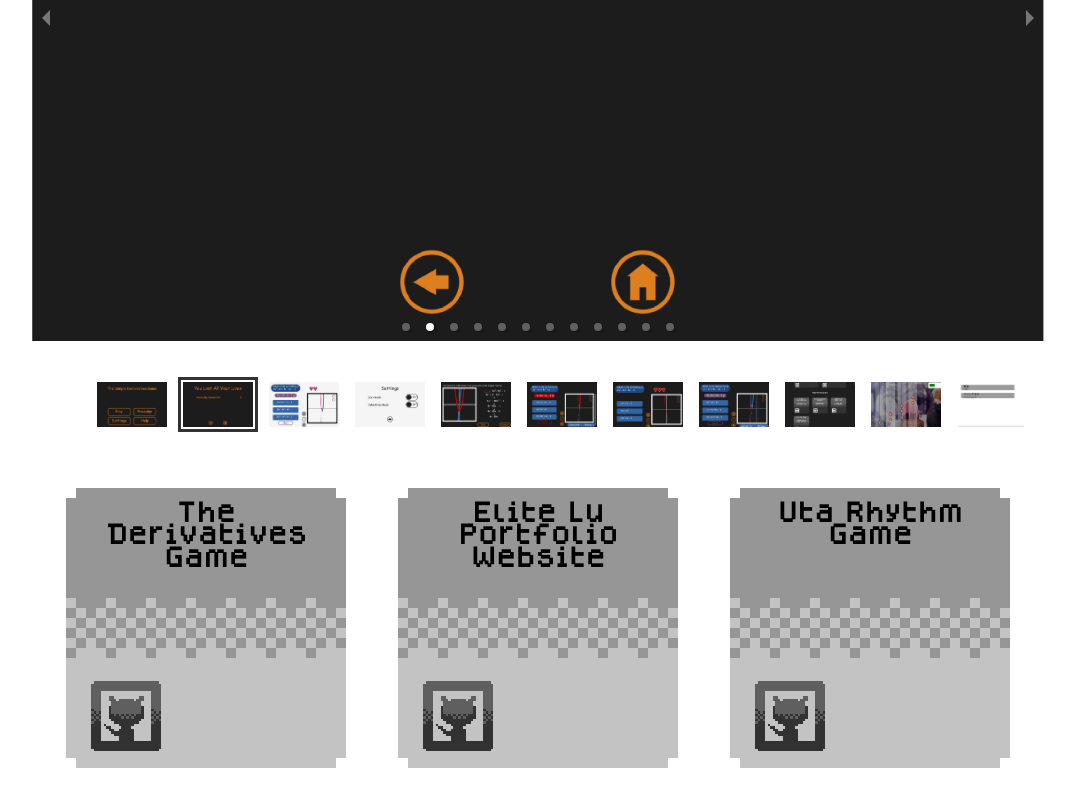
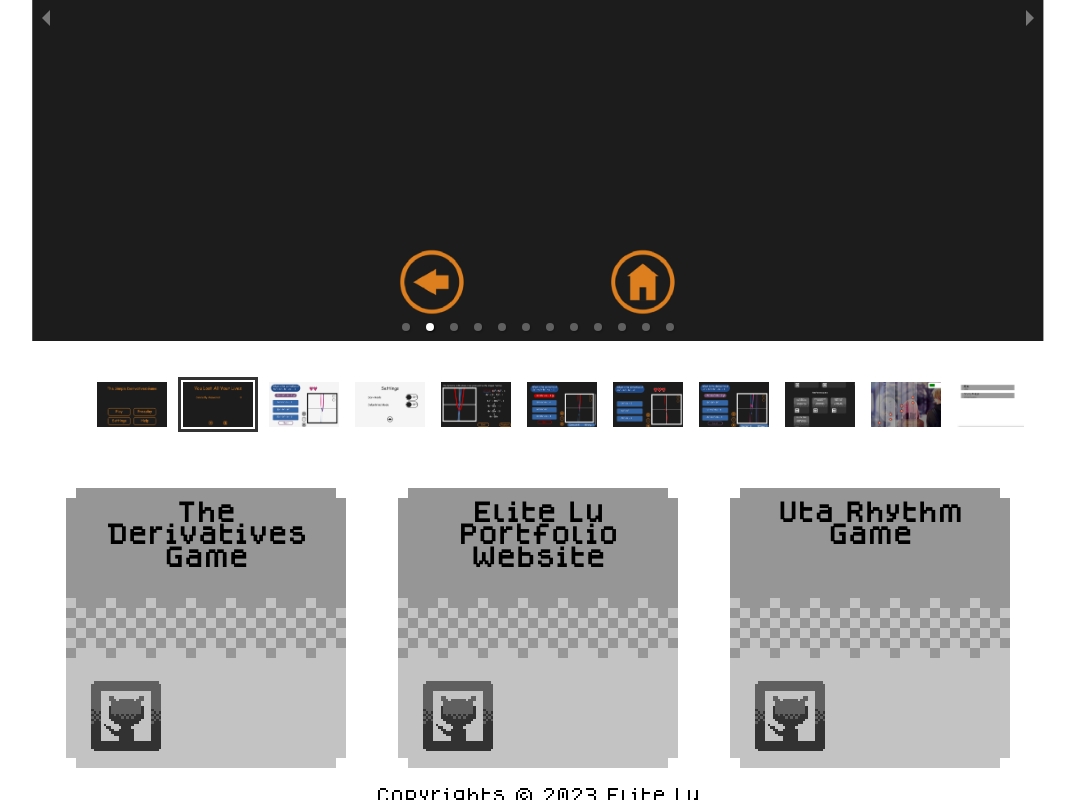
Before and after one commit to honkita/WebsitePortfolio, a Next.js app: page / in a window 1280 px wide. Shown: the part 1349-2149 px from the top of the page, without its empty margins (102-1177 px from the left). Built offline with nearby package versions, Linux system fonts and the light colour scheme.

Commit message:
Changed PixelSwitch to .jsx and added copyright

```diff
--- /dev/null
+++ b/components/Copyright.jsx
@@ -0,0 +1,12 @@
+import React, { useEffect, useState } from "react";
+import utilStyles from "../styles/theme.util.module.css";
+import styles from "../styles/Home.module.css";
+import { useTheme, ThemeProvider } from "next-themes";
+
+export default function Copyright() {
+  return (
+    <ThemeProvider>
+      <section className={styles.headingMd}>Copyrights © 2023 Elite Lu</section>
+    </ThemeProvider>
+  );
+}
--- a/pages/index.jsx
+++ b/pages/index.jsx
@@ -7,6 +7,7 @@ import { useTheme, ThemeProvider } from "next-themes";
 import Projects from "../components/Projects";
 import "react-responsive-carousel/lib/styles/carousel.min.css"; // requires a loader
 import { Carousel } from "react-responsive-carousel";
+import Copyright from "../components/Copyright";
 
 export default function Home() {
   const { resolvedTheme, setTheme } = useTheme();
@@ -130,6 +131,7 @@ export default function Home() {
               languages={[{ name: "Processing" }]}
             />
           </div>
+          <Copyright />
         </div>
         <PixelSwitch />
       </div>
```
Also changed, not shown: components/PixelSwitch.jsx (renamed from components/PixelSwitch.js).
